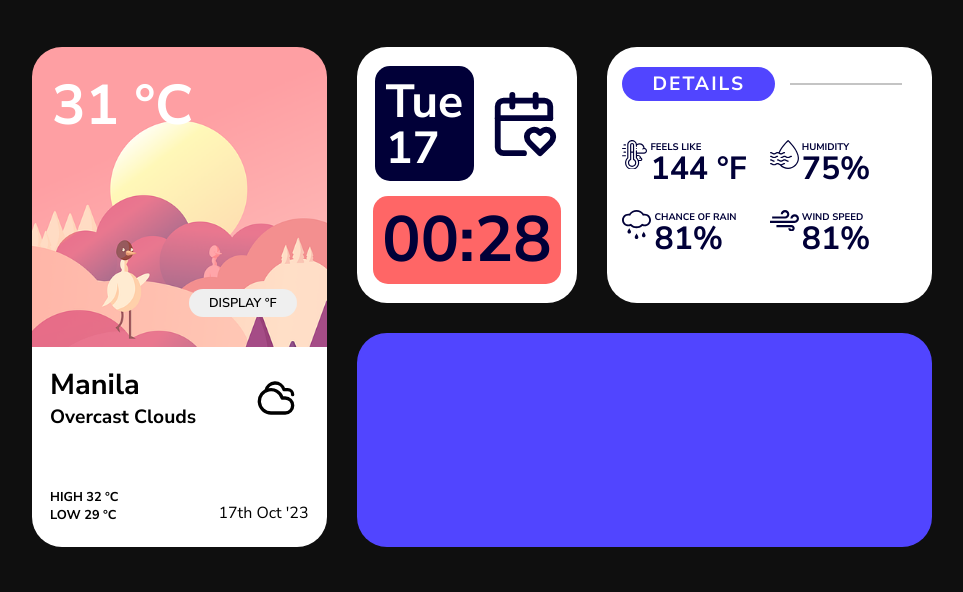
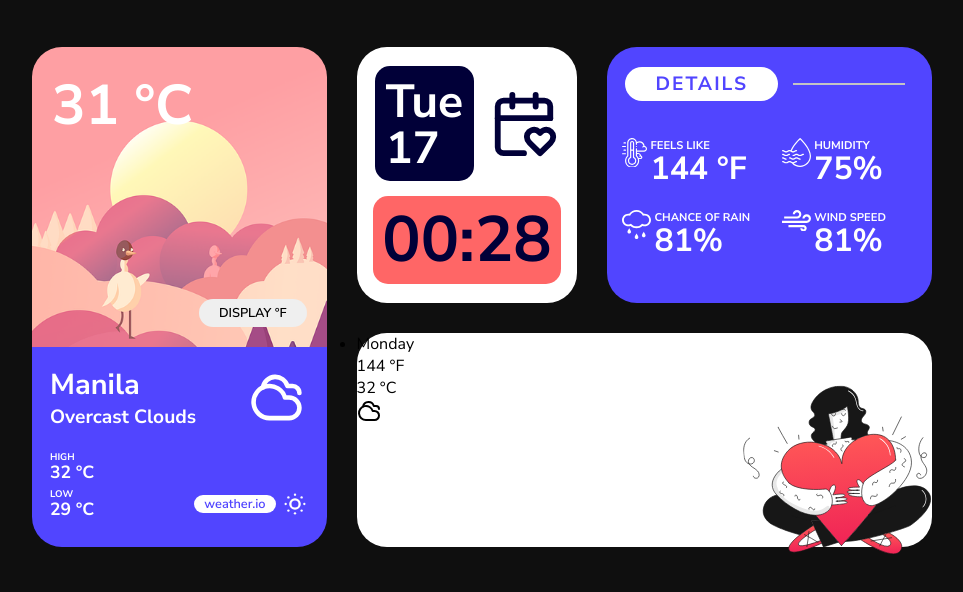
Before and after one commit to rjqocampo/weather, a website built with webpack: page dist/index.html in a window 1280 px wide. Shown: the part 120-712 px from the top of the page, without its empty margins (158-1121 px from the left). Built offline with nearby package versions, Linux system fonts and the light colour scheme; no server answers.

Commit message:
Minor styling update to section one

```diff
--- a/src/styles/index.scss
+++ b/src/styles/index.scss
@@ -125,7 +125,7 @@ body {
         }
         button {
           border-radius: 25px;
-          margin: 30px;
+          margin: 20px;
           padding: 5px 20px;
           border: none;
           font-size: 0.8rem;
@@ -147,7 +147,8 @@ body {
       }
       .primary-info {
         padding: 18px;
-        background: white;
+        background: #5145ff;
+        color: white;
         height: 40%;
         border-radius: 0px 0px 30px 30px;
 
@@ -170,8 +171,9 @@ body {
           img {
             justify-self: center;
             align-self: center;
-            height: 40px;
-            width: 40px;
+            height: 55px;
+            width: 55px;
+            filter: invert(1);
           }
         }
         &-split-two {
@@ -179,17 +181,36 @@ body {
 
           display: flex;
           justify-content: space-between;
-          div {
+          align-items: end;
+          .container-extra-info {
             align-self: end;
             p {
-              font-size: 0.8rem;
+              font-size: 0.6rem;
               font-weight: bold;
+              margin-bottom: 5px;
+              span {
+                display: block;
+                font-size: 1.1rem;
+                line-height: 1.2rem;
+              }
             }
           }
-          h3 {
-            font-size: 1rem;
-            align-self: end;
+          .container-title {
+            height: 30px;
+            margin-bottom: 5px;
+            display: flex;
+            align-items: center;
+            gap: 5px;
+            h3 {
+              font-size: 0.8rem;
+              font-weight: 600;
+              background: white;
+              padding: 0px 10px;
+              border-radius: 25px;
+              color: #5145ff;
+            }
           }
+
         }
       }
     }
@@ -226,7 +247,6 @@ body {
           }
         }
         &-split-two {
-          // background-color: #010038;
           border-radius: 100px;
 
           display: flex;
@@ -249,7 +269,7 @@ body {
       }
     }
     .three {
-      background-color: rgb(255, 255, 255);
+      background-color: #5145ff;
       padding: 15px;
       width: 100%;
 
@@ -260,16 +280,17 @@ body {
       grid-column: 3 / 5;
       &-header {
         width: 100%;
+        margin-left: 3px;
 
         display: flex;
         align-items: center;
         gap: 15px;
         h1 {
-          color: white;
+          color: #5145ff;
           font-size: 1.2rem;
           letter-spacing: 2px;
           font-weight: 700;
-          background-color: #5145ff;
+          background-color: white;
           border-radius: 25px;
           padding: 4px 30px;
           margin: 5px 0px;
@@ -291,23 +312,24 @@ body {
         align-content: center;
         grid-template-columns: 1fr 1fr;
         row-gap: 25px;
+        column-gap: 25px;
         .feels-like {
           display: flex;
 
           gap: 3px;
           svg {
-            fill: #010038;
+            fill: white;
             width: 25px;
             align-self: start;
           }
           &-details {
             h1 {
-              color: #010038;
-              font-size: 0.6rem;
+              color: white;
+              font-size: 0.7rem;
               font-weight: bold;
             }
             h2 {
-              color: #010038;
+              color: white;
               font-size: 2rem;
               font-weight: bold;
               line-height: 2rem;
@@ -318,18 +340,18 @@ body {
           display: flex;
           gap: 3px;
           svg {
-            fill: #010038;
+            fill: white;
             width: 29px;
             align-self: start;
           }
           &-details {
             h1 {
-              color: #010038;
-              font-size: 0.6rem;
+              color: white;
+              font-size: 0.7rem;
               font-weight: bold;
             }
             h2 {
-              color: #010038;
+              color: white;
               font-size: 2rem;
               font-weight: bold;
               line-height: 2rem;
@@ -340,18 +362,18 @@ body {
           display: flex;
           gap: 3px;
           svg {
-            fill: #010038;
+            fill: white;
             width: 29px;
             align-self: start;
           }
           &-details {
             h1 {
-              color: #010038;
-              font-size: 0.6rem;
+              color: white;
+              font-size: 0.7rem;
               font-weight: bold;
             }
             h2 {
-              color: #010038;
+              color: white;
               font-size: 2rem;
               font-weight: bold;
               line-height: 2rem;
@@ -362,18 +384,18 @@ body {
           display: flex;
           gap: 3px;
           svg {
-            fill: #010038;
+            fill: white;
             width: 29px;
             align-self: start;
           }
           &-details {
             h1 {
-              color: #010038;
-              font-size: 0.6rem;
+              color: white;
+              font-size: 0.7rem;
               font-weight: bold;
             }
             h2 {
-              color: #010038;
+              color: white;
               font-size: 2rem;
               font-weight: bold;
               line-height: 2rem;
@@ -383,9 +405,25 @@ body {
       }
     }
     .four {
-      background-color: #5145ff;
+      background-color: white;
+
+      position: relative;
+
       grid-column: 2 / 5;
+      ul {
+        li {
 
+        }
+      }
+      #heart {
+        width: 200px;
+
+        transform: rotate(-4deg);
+
+        position: absolute;
+        bottom: -25px;
+        right: -5px;
+      }
     }
   }
 }
```
Also changed, not shown: dist/assets/heart1.svg (added), dist/assets/heart2.svg (added), dist/assets/heart3.svg (added), dist/assets/heart4.svg (added), dist/index.html, src/assets/heart1.svg (added), src/assets/heart2.svg (added).
